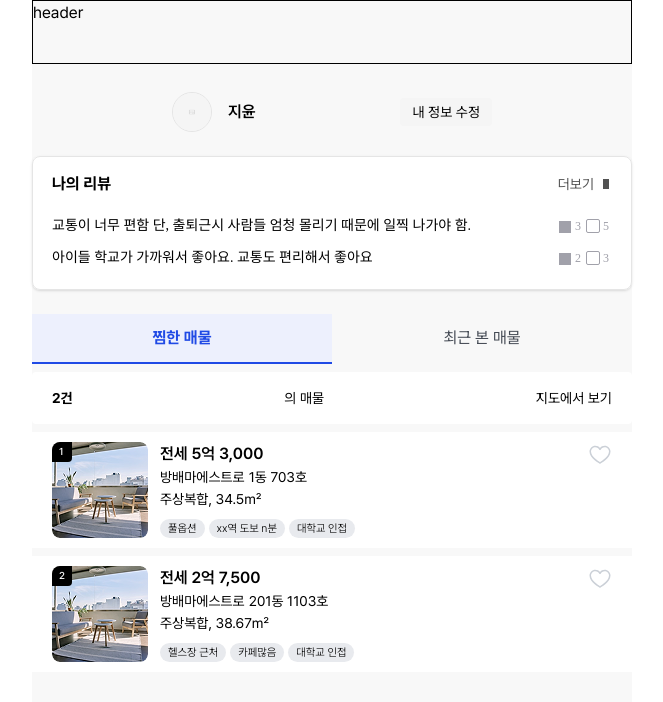
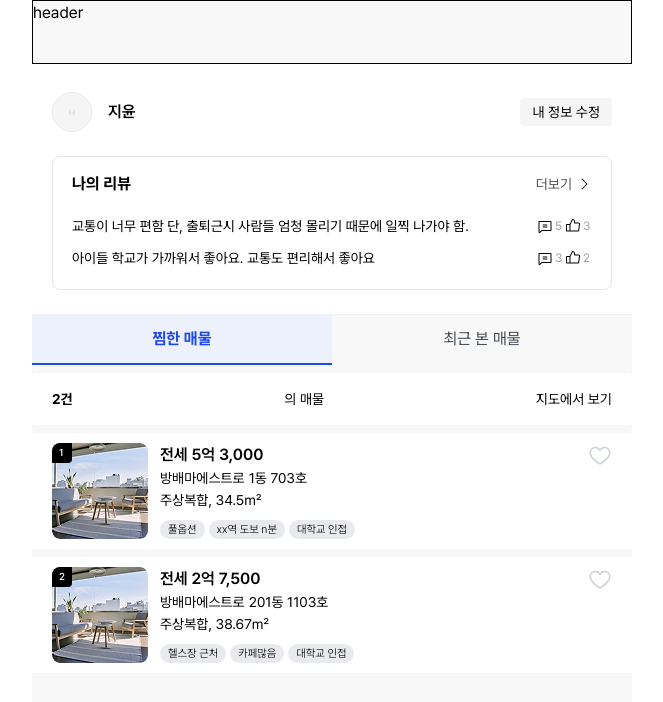
Before and after one commit to FC-DEV3-Final-Project/zoop-frontend, a Next.js app: page /mypage/1 in a window 1280 px wide. Shown: the top 702 px of the page, without its empty margins (308-971 px from the left). Built offline with nearby package versions, Linux system fonts and the light colour scheme.

Commit message:
design: 프로필, 리뷰 영역 퍼블리싱

```diff
--- a/src/app/mypage/[id]/page.tsx
+++ b/src/app/mypage/[id]/page.tsx
@@ -89,12 +89,18 @@ export default function MyPage({ params }: { params: { id: string } }) {
   };
 
   return (
-    <div className="flex flex-col gap-6 pb-6 pt-7">
+    <div className="flex flex-col">
+      {/* 상단: 프로필 + 리뷰 */}
+      <section className="flex inline-flex flex-col items-start justify-start gap-6 border-b bg-white px-5 pb-6 pt-7">
         {/* 유저 정보 */}
-      <div className="mx-auto flex w-full max-w-[320px] items-center justify-between">
+        <div className="flex inline-flex w-full items-center justify-between">
           <div className="flex items-center gap-4">
             <div className="h-10 w-10 overflow-hidden rounded-full border border-neutral-200 bg-neutral-100">
-            <img src={userData.profileImage} alt="프로필" className="h-full w-full object-cover" />
+              <img
+                src={userData.profileImage}
+                alt="프로필"
+                className="h-full w-full object-cover"
+              />
             </div>
             <span className="text-base font-semibold text-black">{userData.name}</span>
           </div>
@@ -107,14 +113,12 @@ export default function MyPage({ params }: { params: { id: string } }) {
         </div>
 
         {/* 리뷰 박스 */}
-      <div className="flex flex-col items-start justify-center gap-3.5 self-stretch rounded-lg bg-white px-5 py-4 shadow outline outline-1 outline-offset-[-1px] outline-neutral-200">
+        <div className="flex flex-col items-start justify-center gap-3.5 self-stretch rounded-lg bg-white px-5 py-4 shadow3 outline outline-1 outline-offset-[-1px] outline-neutral-200">
           <div className="inline-flex items-center justify-between self-stretch bg-white">
             <div className="text-base font-bold text-black">나의 리뷰</div>
             <button onClick={handleMoreReviews} className="flex items-center gap-1">
               <div className="text-sm text-neutral-600">더보기</div>
-            <div className="relative h-3.5 w-3.5 overflow-hidden">
-              <div className="absolute left-[4.81px] top-[2.19px] h-2.5 w-1.5 bg-neutral-600" />
-            </div>
+              <img src="/icons/arrow-right.svg" alt="더보기" className="h-4 w-4" />
             </button>
           </div>
           <div className="flex flex-col items-start self-stretch">
@@ -123,9 +127,10 @@ export default function MyPage({ params }: { params: { id: string } }) {
             ))}
           </div>
         </div>
+      </section>
 
-      {/* 매물 탭/리스트 */}
-      <div>
+      {/* 하단: 매물 탭/리스트 */}
+      <section>
         <Tab tabOptions={tabOptions} selected={selectedTab} onChange={setSelectedTab} />
         <div className="mt-2 flex flex-col gap-2">
           <div className="flex items-center justify-between rounded bg-white px-5 py-4">
@@ -149,7 +154,7 @@ export default function MyPage({ params }: { params: { id: string } }) {
             />
           ))}
         </div>
-      </div>
+      </section>
     </div>
   );
 }
--- a/src/components/ReviewItem.tsx
+++ b/src/components/ReviewItem.tsx
@@ -6,26 +6,16 @@ type ReviewItemProps = {
 
 export default function ReviewItem({ content, likes, comments }: ReviewItemProps) {
   return (
-    <div className="inline-flex h-8 items-center justify-start gap-6 self-stretch py-[5px] pr-[3px]">
-      <div className="flex-1 justify-center font-['Pretendard'] text-sm font-normal leading-tight text-black">
-        {content}
-      </div>
-      <div className="flex items-center justify-start gap-1">
-        <div className="flex w-6 items-center justify-start gap-0.5">
-          <div className="relative h-4 w-4 overflow-hidden">
-            <div className="absolute left-[1.50px] top-[3px] h-3 w-3 bg-zinc-400" />
-          </div>
-          <div className="justify-center font-['Pretendard'] text-xs font-normal leading-none text-zinc-400">
-            {likes}
-          </div>
+    <div className="flex h-8 w-full items-center gap-6 py-[5px] pr-[3px]">
+      <div className="flex-1 truncate text-sm">{content}</div>
+      <div className="flex items-center gap-1">
+        <div className="flex w-6 items-center gap-0.5">
+          <img src="/icons/chat-text.svg" alt="댓글" className="h-4 w-4" />
+          <span className="text-xs text-zinc-400">{comments}</span>
         </div>
-        <div className="flex w-6 items-center justify-start gap-0.5">
-          <div className="relative h-4 w-4">
-            <div className="absolute left-[2px] top-[2px] h-3 w-3 rounded-[1px] outline outline-1 outline-offset-[-0.50px] outline-zinc-400" />
-          </div>
-          <div className="justify-center font-['Pretendard'] text-xs font-normal leading-none text-zinc-400">
-            {comments}
-          </div>
+        <div className="flex w-6 items-center gap-0.5">
+          <img src="/icons/thumbsup-outline.svg" alt="좋아요" className="h-4 w-4" />
+          <span className="text-xs text-zinc-400">{likes}</span>
         </div>
       </div>
     </div>
```
Lines whose indentation alone changed are shown as unchanged.
